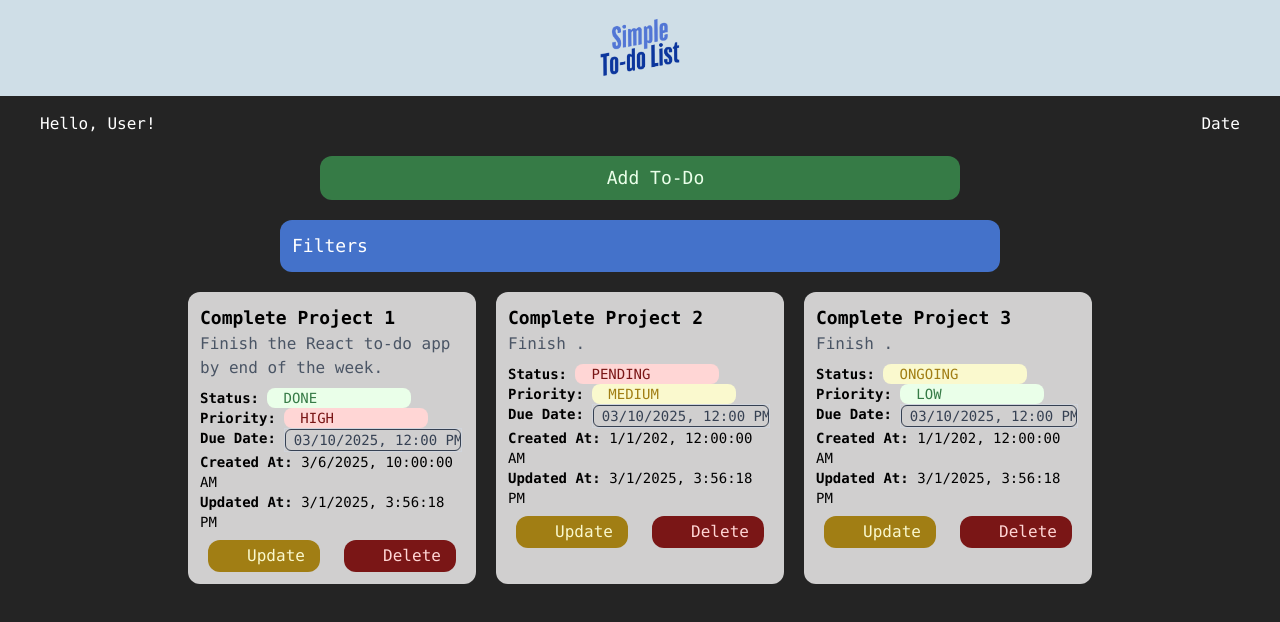
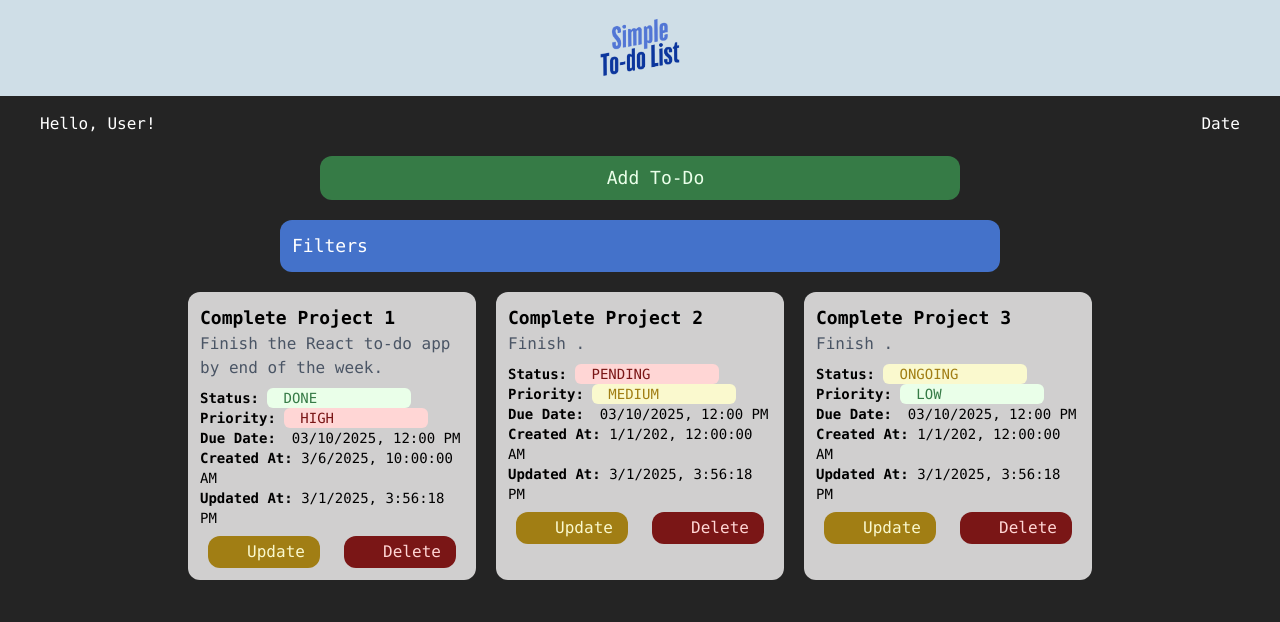
Before and after one commit to MarcLawrenceKing/todo_mern, a React (Vite) app in the folder client/: page /home in a window 1280 px wide. Shown: the top 622 px of the page. Built offline with nearby package versions, Linux system fonts and the light colour scheme; some icons are missing.

Commit message:
duedate picker nawawala ang border

```diff
--- a/client/src/components/Dropdown.tsx
+++ b/client/src/components/Dropdown.tsx
@@ -37,7 +37,7 @@ const Dropdown: FC<DropdownProps> = ({
       {/* Dropdown Button */}
       <button
         onClick={() => isEditable && setIsOpen(!isOpen)}
-        className={`flex items-center justify-between w-36 px-4 rounded-lg transition ${
+        className={`flex items-center justify-between w-36 px-4 rounded-md transition ${
           selected
             ? `${selected.bgColor} ${selected.textColor}`
             : "bg-gray-600 text-white"
--- a/client/src/components/DueDatePicker.tsx
+++ b/client/src/components/DueDatePicker.tsx
@@ -14,13 +14,15 @@ const DueDatePicker: FC<DueDatePickerProps> = ({
   isEditable,
 }) => {
   return (
-    <div className="flex items-center border border-gray-300">
+    <div className="flex items-center h-5 ">
       <DatePicker
         selected={dueDate ? new Date(dueDate) : null}
         onChange={onChange}
         showTimeSelect
         dateFormat="Pp"
-        className="pl-2 border rounded-md w-44 text-gray-700"
+        className={`pl-2 ${
+          isEditable ? "border rounded-md text-gray-700" : ""
+        } w-44 `}
         disabled={!isEditable}
       />
     </div>
```
